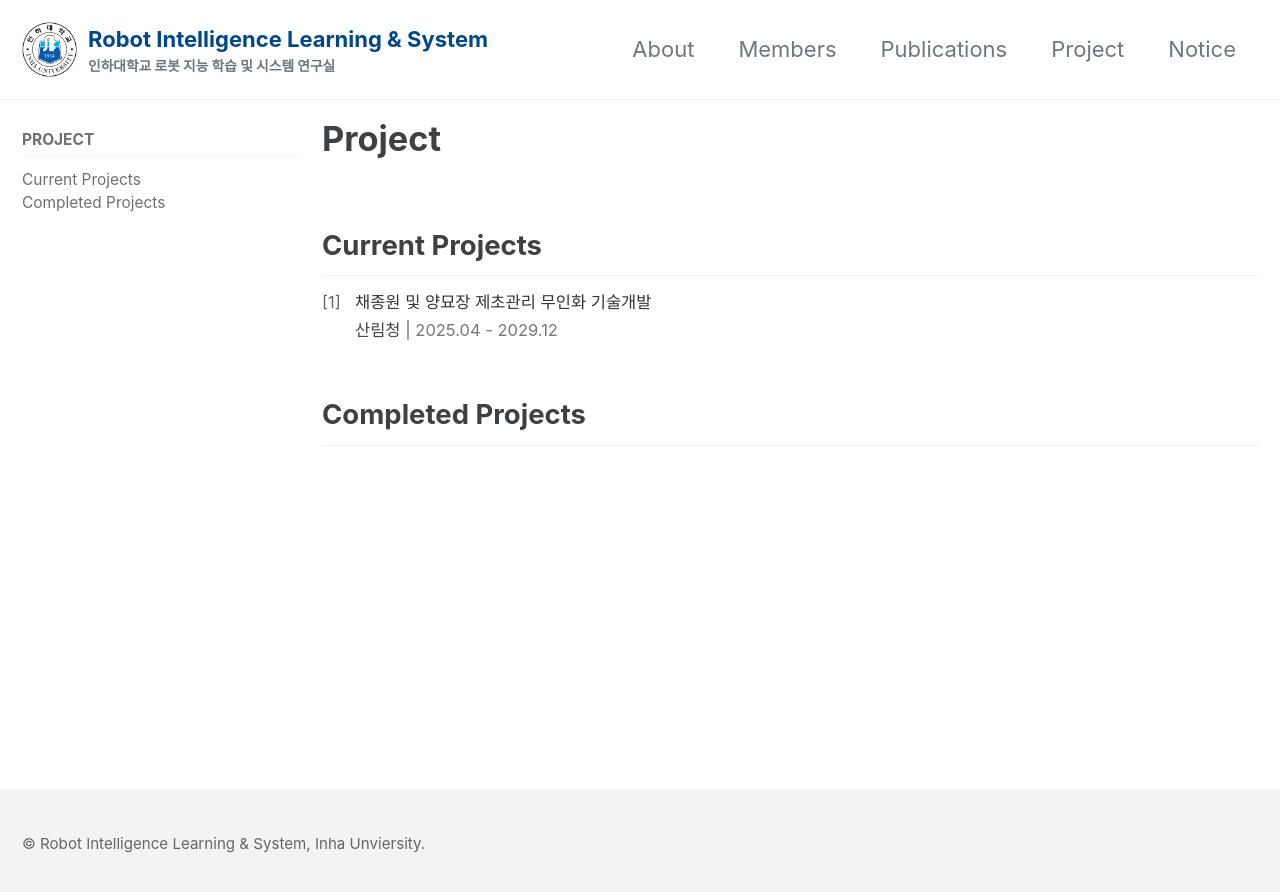
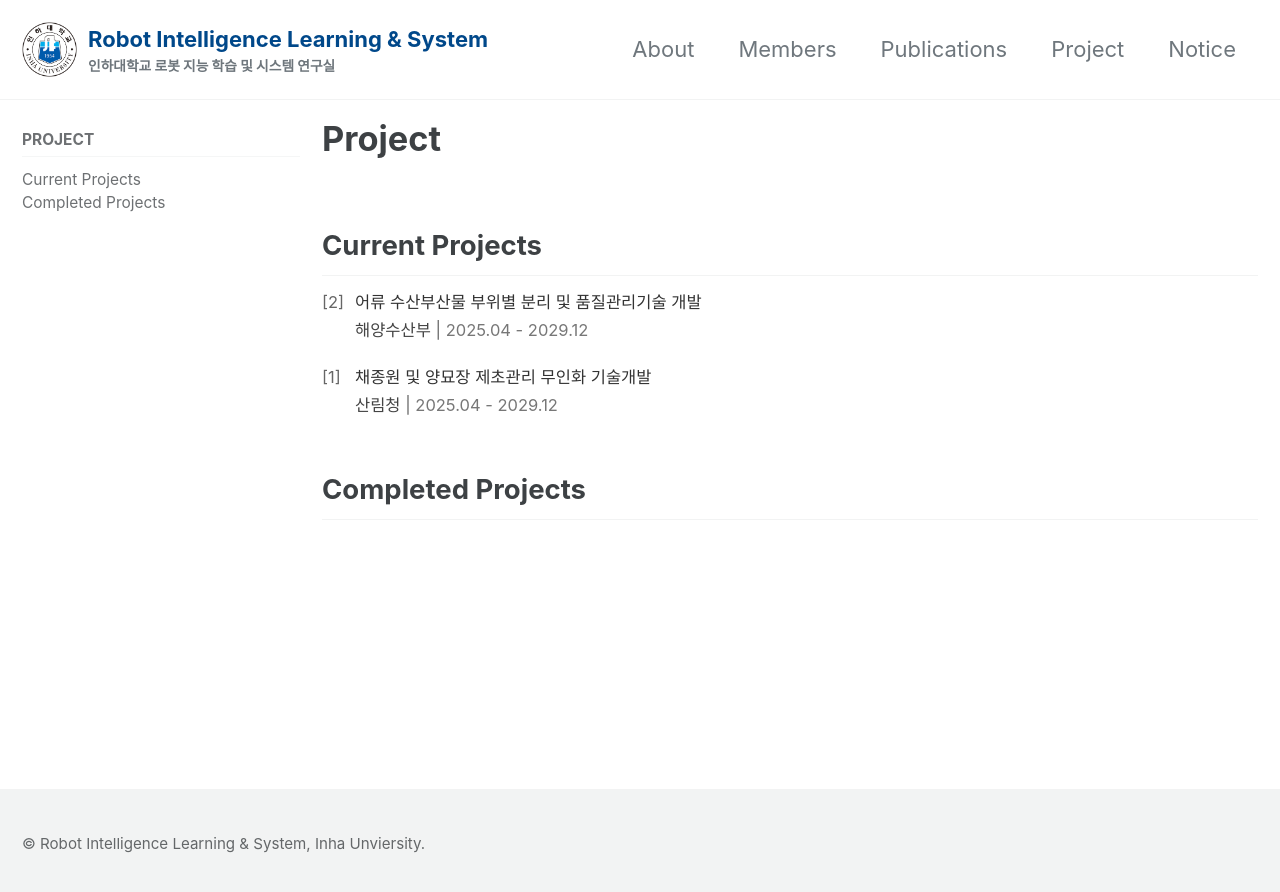
Before and after one commit to wjahn/rils, a Jekyll site: the page built from _pages/project/project.md, in a window 1280 px wide. Shown: the top 892 px of the page. Built offline with Jekyll 4.4.1, drawn with Linux system fonts in a browser that asks for light colours; cached includes are drawn as plain includes.

Commit message:
Update project.md

```diff
--- a/_pages/project/project.md
+++ b/_pages/project/project.md
@@ -47,6 +47,17 @@ classes: wide
 
 
 ## Current Projects
+<div class="project-container">
+ <div class="project-number">[2]</div>
+ <div class="project-content">
+   <div class="project-title">어류 수산부산물 부위별 분리 및 품질관리기술 개발</div>
+   <div class="project-info">
+     <span class="project-company">해양수산부</span> |
+     <span class="project-period">2025.04 - 2029.12</span>
+   </div>
+ </div>
+</div>
+
 <div class="project-container">
  <div class="project-number">[1]</div>
  <div class="project-content">
```
